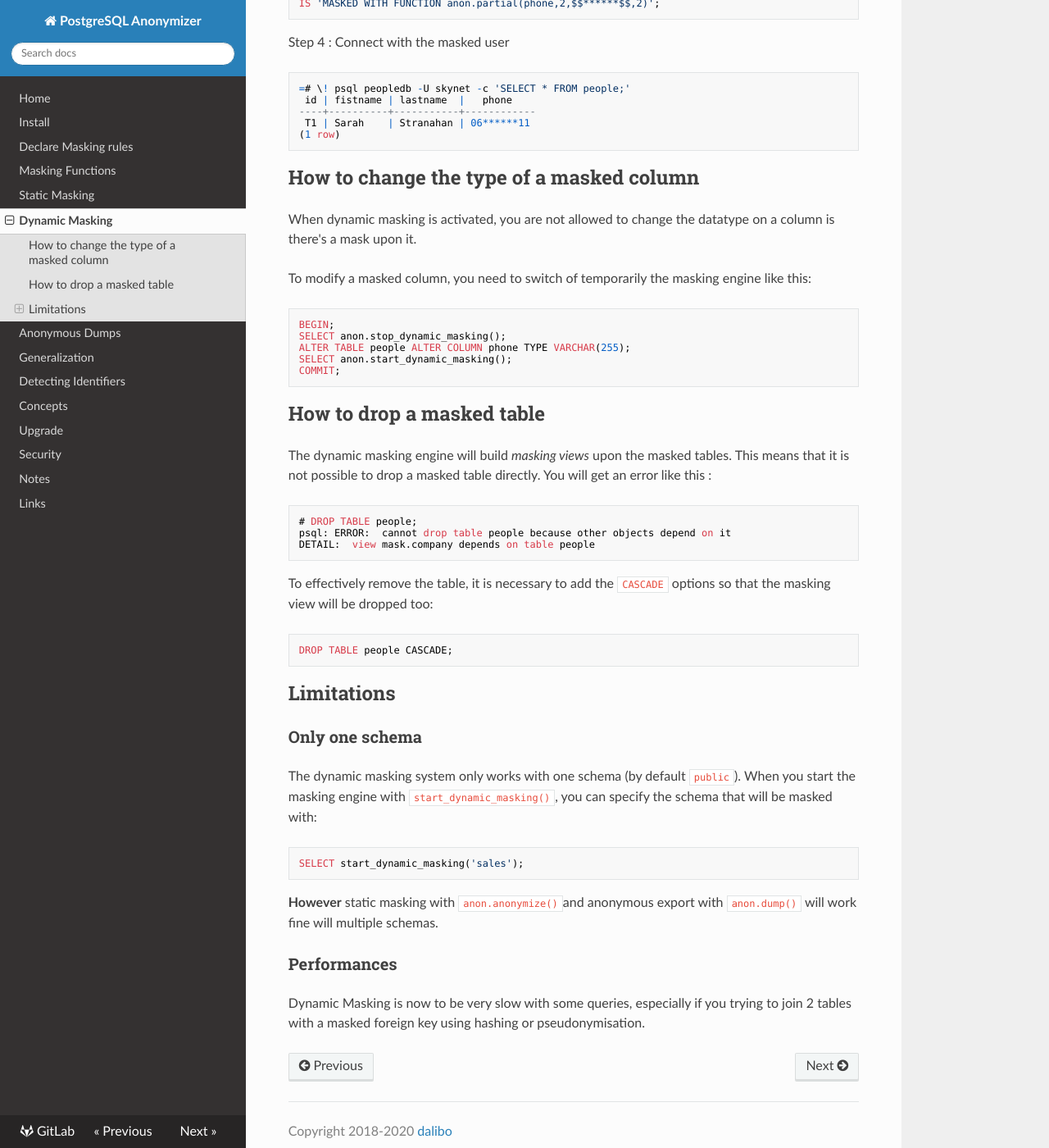
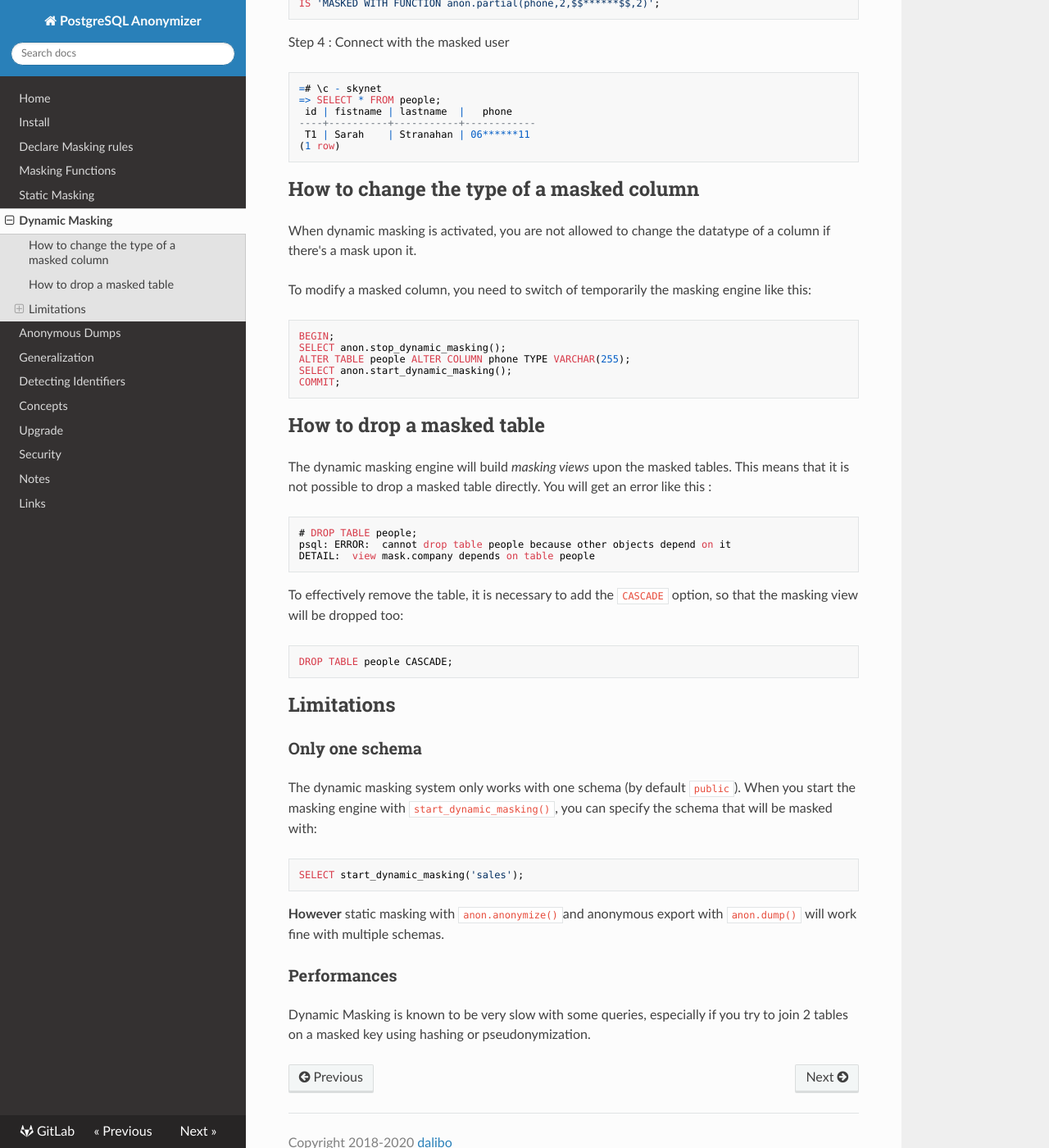
Before and after one commit to neondatabase/postgresql_anonymizer, an MkDocs documentation site: the page built from docs/dynamic_masking.md, in a window 1280 px wide and 1400 px high, scrolled down 818 px. Shown: the whole window at 82% size. Built offline with MkDocs 1.6.1, drawn with Linux system fonts in a browser that asks for light colours; nearby versions of some CDN libraries; some of the changed text lies outside the part shown.

Commit message:
fix typos in static_masking.md and dynamic_masking.md

````diff
--- a/docs/dynamic_masking.md
+++ b/docs/dynamic_masking.md
@@ -49,7 +49,8 @@ IS 'MASKED WITH FUNCTION anon.partial(phone,2,$$******$$,2)';
 Step 4 : Connect with the masked user
 
 ```sql
-=# \! psql peopledb -U skynet -c 'SELECT * FROM people;'
+=# \c - skynet
+=> SELECT * FROM people;
  id | fistname | lastname  |   phone
 ----+----------+-----------+------------
  T1 | Sarah    | Stranahan | 06******11
@@ -60,7 +61,7 @@ How to change the type of a masked column
 ------------------------------------------------------------------------------
 
 When dynamic masking is activated, you are not allowed to change the datatype
-on a column is there's a mask upon it.
+of a column if there's a mask upon it.
 
 To modify a masked column, you need to switch of temporarily the masking engine
 like this:
@@ -87,7 +88,7 @@ psql: ERROR:  cannot drop table people because other objects depend on it
 DETAIL:  view mask.company depends on table people
 ```
 
-To effectively remove the table, it is necessary to add the `CASCADE` options
+To effectively remove the table, it is necessary to add the `CASCADE` option,
 so that the masking view will be dropped too:
 
 ```sql
@@ -109,10 +110,10 @@ SELECT start_dynamic_masking('sales');
 ```
 
 **However** static masking with `anon.anonymize()`and anonymous export
-with `anon.dump()` will work fine will multiple schemas.
+with `anon.dump()` will work fine with multiple schemas.
 
 ### Performances
 
-Dynamic Masking is now to be very slow with some queries, especially if you
-trying to join 2 tables with a masked foreign key using hashing or
-pseudonymisation.
+Dynamic Masking is known to be very slow with some queries, especially if you
+try to join 2 tables on a masked key using hashing or
+pseudonymization.
````
Also changed, not shown: other parts of docs/dynamic_masking.md (+2 -2 lines), docs/static_masking.md (+7 -7 lines).
